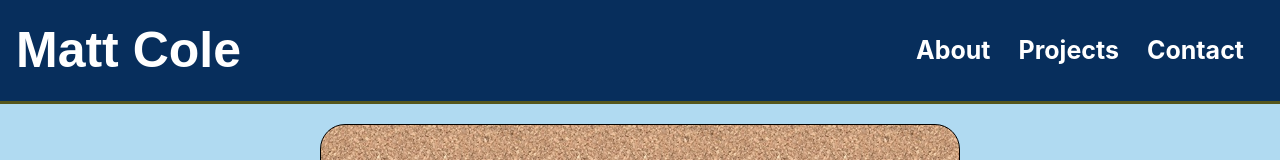
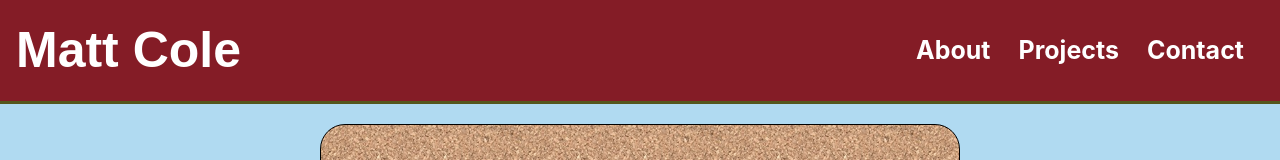
Before and after one commit to mncole98/React-Portfolio, a React (Create React App) app: page /ReactPortfolio/portfolio in a window 1280 px wide. Shown: the top 160 px of the page. Built offline with nearby package versions, Linux system fonts and the light colour scheme.

Commit message:
style changes

```diff
--- a/src/index.css
+++ b/src/index.css
@@ -83,7 +83,7 @@ a:hover {
     position: relative;
     display: flex;
     /* background-image: url("../src/assets/images/background.png"); */
-    background-color: #072e5c;
+    background-color: #841C26;
     border-bottom: 3px solid #55561c;
 }
 
```
